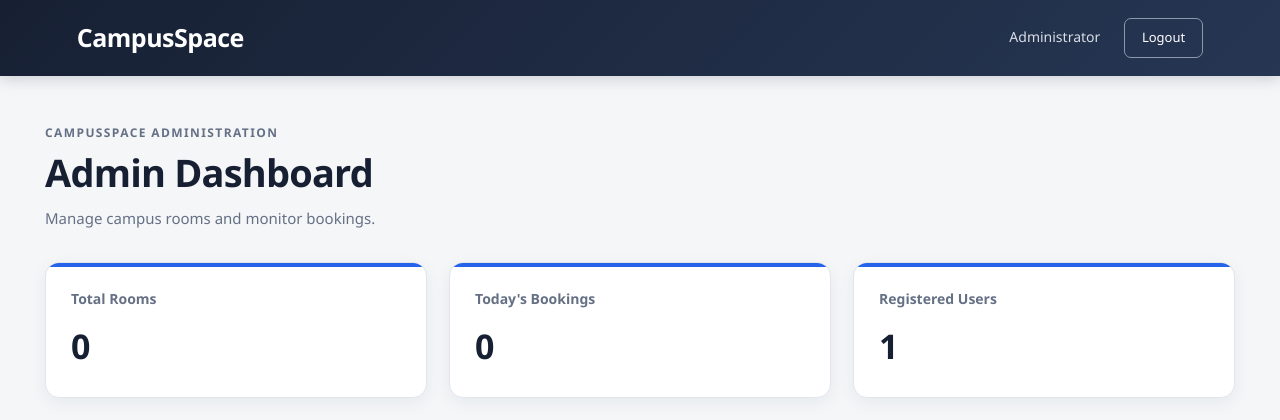
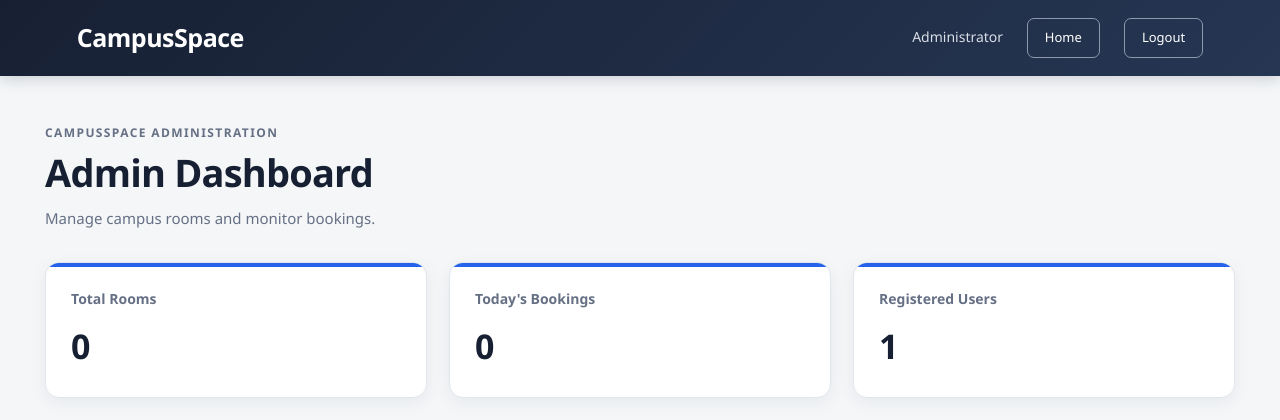
Before and after one commit to prayagbansode07/CampusSpace, a Flask app: page /admin in a window 1280 px wide. Shown: the top 420 px of the page. Run offline with Flask 3, Linux system fonts and the light colour scheme; the visitor is signed in with stand-in values (Sample User, id 1); data comes from the database, SQL or seed files in the repository; data that the repository does not hold is empty.

Commit message:
Show dynamic room count and add admin home button

```diff
--- a/app_postgres.py
+++ b/app_postgres.py
@@ -293,7 +293,7 @@ def home():
 
     connection.close()
 
-    return render_template("index.html", rooms=rooms)
+    return render_template("index.html", rooms=rooms, available_spaces=len(rooms))
 
 # -----------------------------
 # HELP & SUPPORT
--- a/templates/admin.html
+++ b/templates/admin.html
@@ -337,6 +337,10 @@
             <span class="admin-label">
                 Administrator
             </span>
+
+            <a href="/" class="logout">
+                Home
+            </a>
 
             <a href="/logout" class="logout">
                 Logout
--- a/templates/index.html
+++ b/templates/index.html
@@ -864,7 +864,7 @@
                 </span>
 
                 <span class="info-value">
-                    3
+                    {{ available_spaces }}
                 </span>
 
             </div>
```
